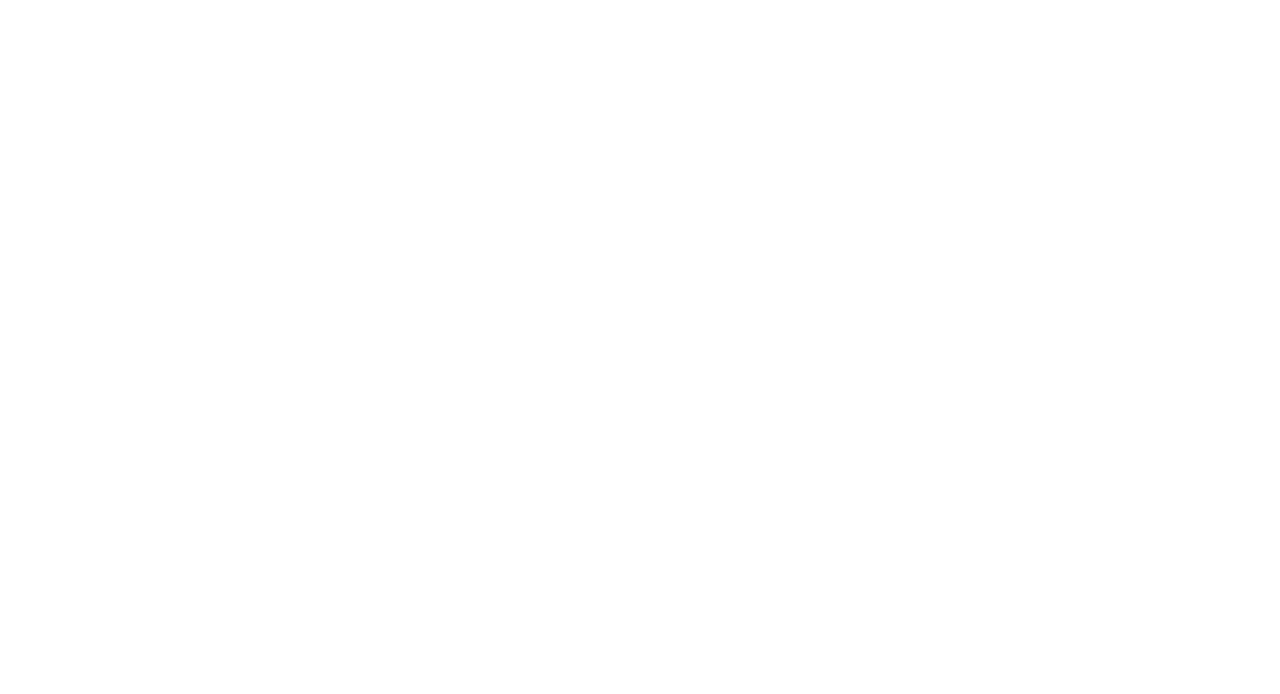
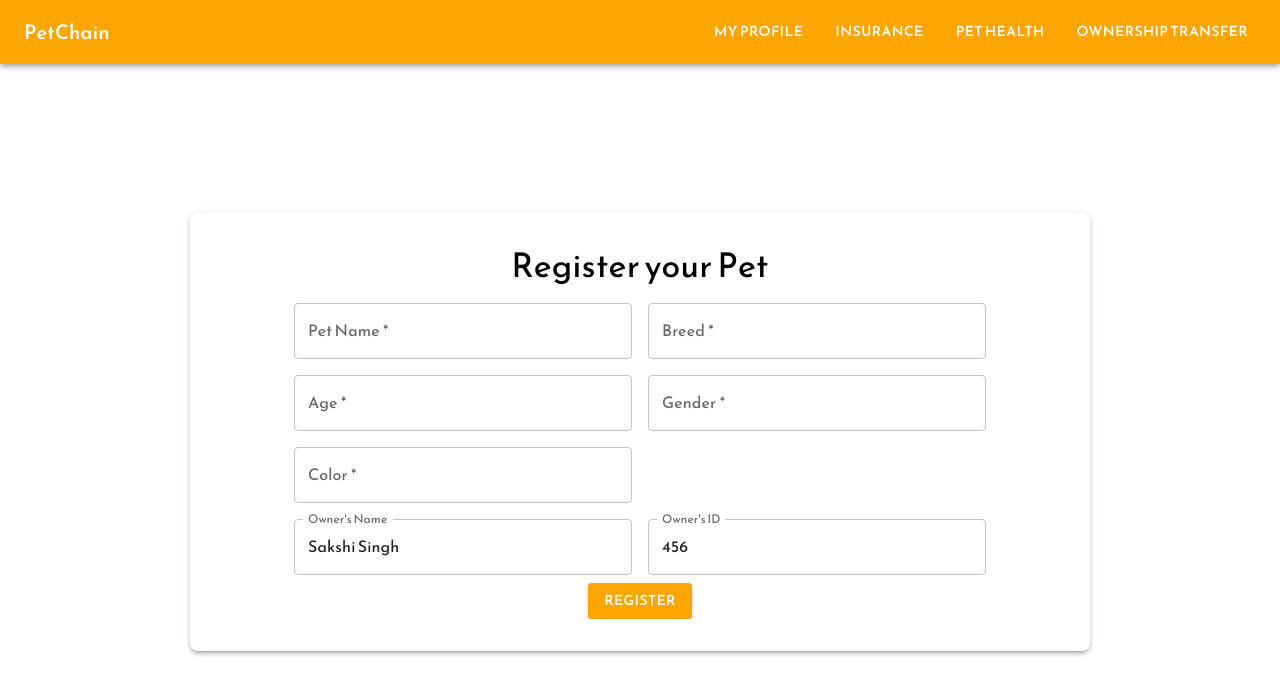
Before and after one commit to Sarika-dinesh/PetChain, a React (Create React App) app: page /pet-registration in a window 1280 px wide. Before the commit this address had no page. Shown: the top 694 px of the page. Built offline with nearby package versions, Linux system fonts and the light colour scheme.

Commit message:
Added Per Registerations and other modifications

```diff
--- a/src/App.js
+++ b/src/App.js
@@ -17,6 +17,7 @@
 import Profile from './Components/profilepet';
 import MainPage from './Components/Profile';
 import Health from './Components/Health';
+import RegisterPet from './Components/RegisterPet'
 
 
 function App() {
@@ -54,6 +55,7 @@
         <Route path="/about-us" element={<About/>} />
         <Route path="/contact-info" element={<Contact />} />
         <Route path = "/services" element={<Services />}  />
+        <Route path="/pet-registration" element={<RegisterPet />} />
         </Routes>
       </Router>
     </div>
--- a/src/Components/AddInsurancePage.js
+++ b/src/Components/AddInsurancePage.js
@@ -66,7 +66,7 @@
 
           </p>
           <div className="add-insurance-buttons-container">
-  <button className="add-insurance-primary-button" onClick={() => navigate('/add-insurance')}>
+  <button className="primary-button" onClick={() => navigate('/add-insurance')}>
     Add Insurance
   </button>
   <button
--- a/src/Components/InsuranceClaims.js
+++ b/src/Components/InsuranceClaims.js
@@ -14,13 +14,16 @@
 const InsuranceClaimPage = () => {
   const navigate = useNavigate();
   const [formData, setFormData] = useState({
-    ownerName: '',
-    petName: '',
     insurancePolicy: '',
     claimReason: '',
     insuranceAmount: '',
     documents: null,
   });
+
+  const petData = {
+    petName: "Coco",
+    ownerName: "Sakshi Singh",
+  }
 
   const handleChange = (e) => {
     const { name, value, files } = e.target;
@@ -99,21 +102,25 @@
             <Grid item xs={12}>
             <TextField
               fullWidth
-                name="ownerName"
               label="Owner's Name"
-                value={formData.ownerName}
-                onChange={handleChange}
-                required
+              value={petData.ownerName}
+              variant="outlined"
+              margin="normal"
+              InputProps={{
+                readOnly: true,
+              }}
             />
             </Grid>
             <Grid item xs={12}>
             <TextField
               fullWidth
-                name="petName"
               label="Pet's Name"
-                value={formData.petName}
-                onChange={handleChange}
-                required
+              value={petData.petName}
+              variant="outlined"
+              margin="normal"
+              InputProps={{
+                readOnly: true,
+              }}
             />
             </Grid>
             <Grid item xs={12}>
--- a/src/Components/OwnershipTrans.js
+++ b/src/Components/OwnershipTrans.js
@@ -25,8 +25,6 @@
     phone: "",
   });
 
-  const [errors, setErrors] = useState({});
-
   const petData = {
     name: "Coco",
     gender: "Female",
@@ -41,30 +39,12 @@
   const handleChange = (e) => {
     const { name, value } = e.target;
     setFormData({ ...formData, [name]: value });
-    setErrors({ ...errors, [name]: "" });
-  };
-
-  const validateForm = () => {
-    const newErrors = {};
-    if (!formData.name.trim()) newErrors.name = "Name is required";
-    if (!formData.email.trim()) newErrors.email = "Email address is required";
-    if (!formData.id.trim()) newErrors.id = "ID is required";
-    if (!formData.address.trim()) newErrors.address = "Address is required";
-    if (!formData.city.trim()) newErrors.city = "City is required";
-    if (!formData.state.trim()) newErrors.state = "State is required";
-    if (!formData.zipcode.trim()) newErrors.zipcode = "Zip Code is required";
-    if (!formData.phone.trim()) newErrors.phone = "Phone number is required";
-    return newErrors;
   };
 
   const handleSubmit = (e) => {
     e.preventDefault();
-    const validationErrors = validateForm();
-    if (Object.keys(validationErrors).length > 0) {
-      setErrors(validationErrors);
-    } else {
-      alert("Ownership transferred successfully!");
-    }
+    console.log(formData);
+    alert("Ownership transferred successfully!");
   };
 
   return (
@@ -123,7 +103,7 @@
             Ownership Transfer
           </Typography>
 
-          <Typography variant="h6" gutterBottom sx={{ mt: 2 }}>
+          <Typography variant="h6" gutterBottom sx={{ mt: 2 }} style={{textDecoration: "underline"}}>
             Pet Information
           </Typography>
           <Box sx={{ mb: 3 }}>
@@ -139,6 +119,9 @@
             <Typography>
               <strong>Breed:</strong> {petData.breed}
             </Typography>
+            <Typography variant="h6" gutterBottom sx={{ mt: 2 }} style={{textDecoration: "underline"}}>
+              Owner's Information
+            </Typography>
             <Typography>
               <strong>Owner's Name:</strong> {petData.ownerName}
             </Typography>
@@ -153,7 +136,7 @@
             </Typography>
           </Box>
 
-          <Typography variant="h6" gutterBottom>
+          <Typography variant="h6" gutterBottom style={{textDecoration: "underline"}}>
             New Owner's Information
           </Typography>
           <Box component="form" onSubmit={handleSubmit} sx={{ mt: 2 }}>
@@ -175,8 +158,7 @@
                     label={field.label}
                     value={formData[field.name]}
                     onChange={handleChange}
-                    error={!!errors[field.name]}
-                    helperText={errors[field.name]}
+                    required
                   />
                 </Grid>
               ))}
--- a/src/Components/Profile.js
+++ b/src/Components/Profile.js
@@ -64,7 +64,7 @@
               src={AddPetIcon}
               alt="Add Pet Icon"
               className="add-pet-icon"
-              onClick={() => navigate('/add-pet-details')}
+              onClick={() => navigate('/pet-registration')}
             />
             <p className="add-pet-text">Click to Add Pet</p>
           </div>
@@ -73,7 +73,7 @@
           <div className="add-pet-buttons-container">
             <button
               className="primary-button"
-              onClick={() => navigate('/add-pet-details')}
+              onClick={() => navigate('/pet-registration')}
             >
               Add Pet
             </button>
--- /dev/null
+++ b/src/Components/RegisterPet.js
@@ -0,0 +1,153 @@
+import React, { useState } from "react";
+import { AppBar, Toolbar, Button, Container, TextField, Typography, Box, Grid } from "@mui/material";
+import { useNavigate } from "react-router-dom";
+
+const RegisterPet = () => {
+  const navigate = useNavigate();
+
+  const [formData, setFormData] = useState({
+    petName: "",
+    breed: "",
+    age: "",
+    gender: "",
+    color: ""
+  });
+
+  const petData = {
+    ownerName: "Sakshi Singh",
+    ownerID: "456"
+  }
+
+  const handleChange = (e) => {
+    const { name, value } = e.target;
+    setFormData({ ...formData, [name]: value });
+  };
+
+  const handleSubmit = (e) => {
+    e.preventDefault();
+    console.log(formData);
+    alert("New Pet Added!");
+  };
+
+  return (
+    <Box
+      sx={{
+        minHeight: "100vh", // Covers the full height of the viewport
+        display: "flex",
+        flexDirection: "column",
+      }}
+    >
+      {/* Header */}
+      <AppBar position="static" sx={{ bgcolor: "orange", color: "white" }}>
+        <Toolbar sx={{ display: "flex", justifyContent: "space-between" }}>
+          <Typography variant="h6">PetChain</Typography>
+          <Box>
+            <Button
+              color="inherit"
+              onClick={() => navigate("/pprofile")}
+              sx={{ ml: 2 }}
+            >
+              My Profile
+            </Button>
+            <Button
+              color="inherit"
+              onClick={() => navigate("/insurance")}
+              sx={{ ml: 2 }}
+            >
+              Insurance
+            </Button>
+            <Button
+              color="inherit"
+              onClick={() => navigate("/pet-health")}
+              sx={{ ml: 2 }}
+            >
+              Pet Health
+            </Button>
+            <Button
+              color="inherit"
+              onClick={() => navigate("/ownership-transfer")}
+              sx={{ ml: 2 }}
+            >
+              Ownership Transfer
+            </Button>
+          </Box>
+        </Toolbar>
+      </AppBar>
+
+      {/* Main Content */}
+      <Box
+        sx={{
+          display: "flex",
+          justifyContent: "center",
+          alignItems: "center",
+          flex: 1, // Ensures the content stretches to fill available space
+          padding: 3,
+        }}
+      >
+        <Container
+          maxWidth="md"
+          sx={{
+            bgcolor: "white", // Form container with white background
+            p: 4,
+            borderRadius: 2,
+            boxShadow: 3,
+          }}
+        >
+          <Typography variant="h4" align="center" gutterBottom>
+            Register your Pet
+          </Typography>
+
+          <Box component="form" onSubmit={handleSubmit} sx={{ mt: 2 }}>
+            <Grid container spacing={2}>
+              {[
+                { name: "petName", label: "Pet Name" },
+                { name: "breed", label: "Breed" },
+                { name: "age", label: "Age" },
+                { name: "gender", label: "Gender" },
+                { name: "color", label: "Color" },
+              ].map((field, idx) => (
+                <Grid item xs={12} sm={6} key={idx}>
+                  <TextField
+                    fullWidth
+                    name={field.name}
+                    label={field.label}
+                    value={formData[field.name]}
+                    onChange={handleChange}
+                    required
+                  />
+                </Grid>
+              ))}
+            </Grid>
+
+            <Grid container spacing={2}>
+              {[
+                { name: "ownerName", label: "Owner's Name" },
+                { name: "ownerID", label: "Owner's ID" },
+              ].map((field, idx) => (
+                <Grid item xs={12} sm={6} key={idx}>
+                  <TextField
+                    fullWidth
+                    label={field.label}
+                    value={petData[field.name]}
+                    variant="outlined"
+                    margin="normal"
+                    InputProps={{
+                      readOnly: true,
+                    }}
+                  />
+                </Grid>
+              ))}
+            </Grid>
+            <Grid item xs={12}>
+              <Button type="submit" variant="contained" fullWidth sx={{ bgcolor: "orange" }}>
+                Register
+              </Button>
+            </Grid>
+          </Box>
+        </Container>
+      </Box >
+    </Box >
+  );
+};
+
+export default RegisterPet;
```
Also changed, not shown: src/Components/Health.js (+23 -9 lines). Lines whose indentation alone changed are shown as unchanged.
